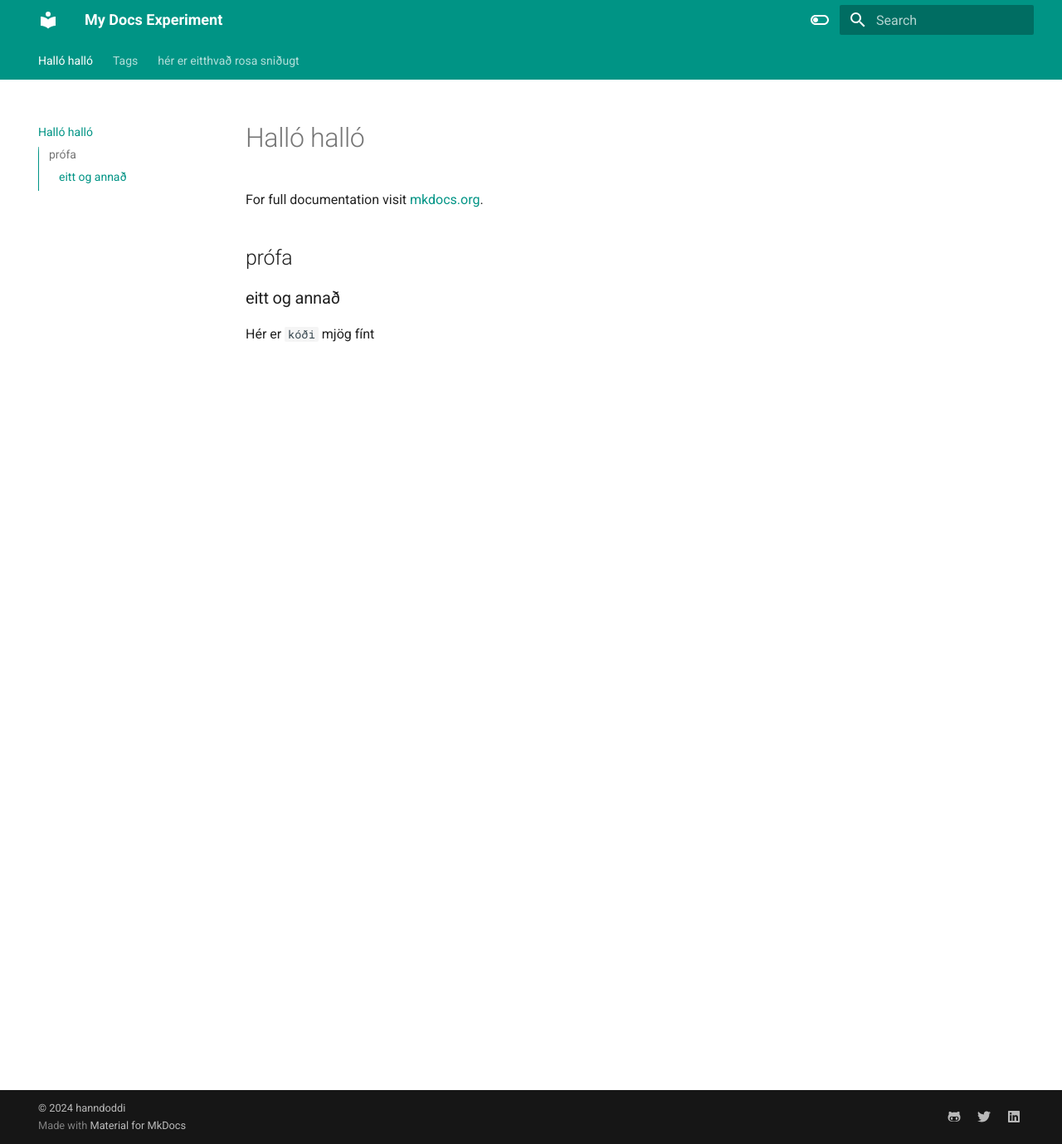
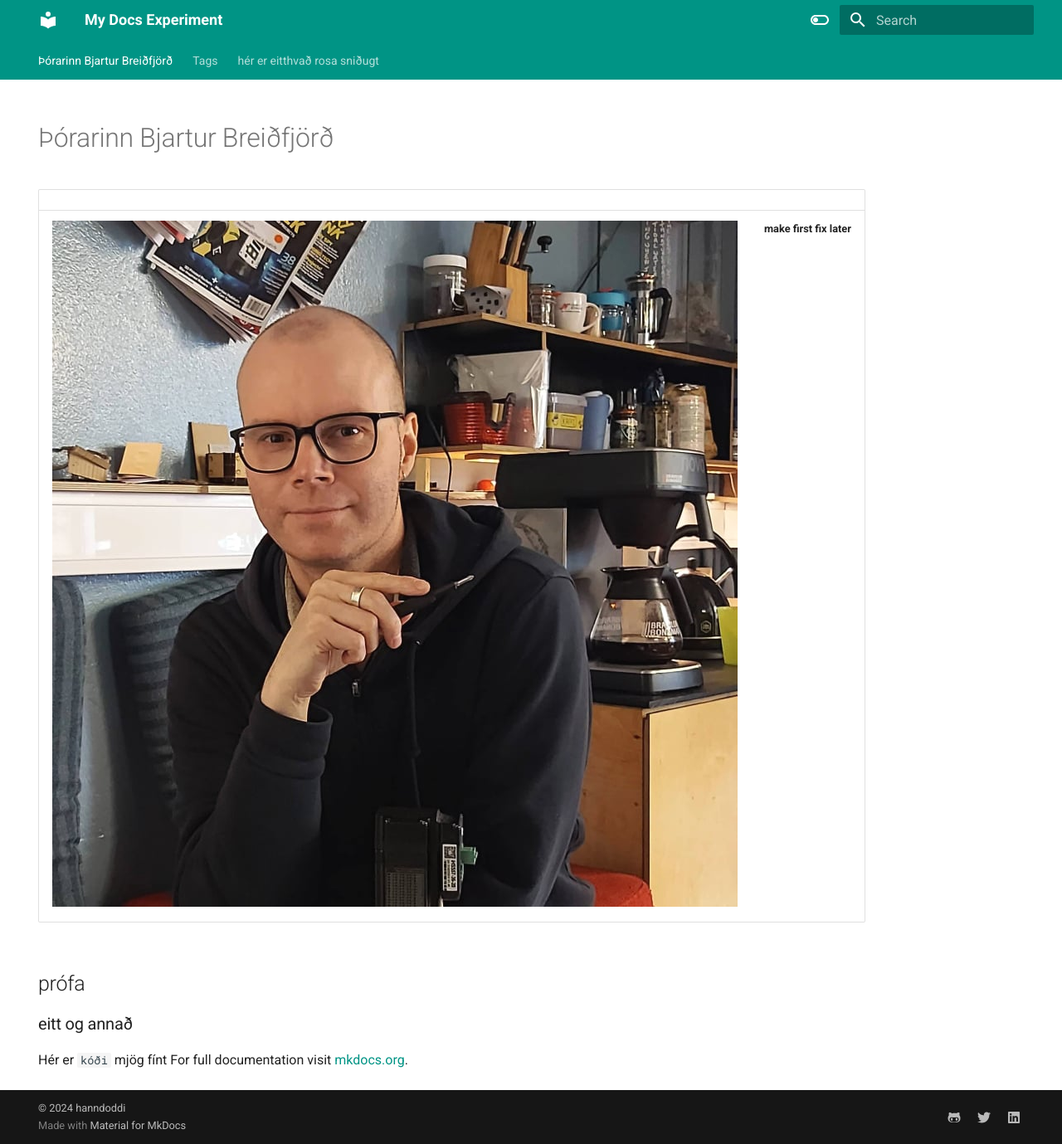
Before and after one commit to hanndoddi/mkdocs, an MkDocs documentation site: the page built from docs/index.md, in a window 1280 px wide and 1379 px high. Shown: the whole window at 83% size. Built offline with MkDocs 1.6.1 and Material for MkDocs 9.7.7, drawn with Linux system fonts in a browser that asks for light colours.

Commit message:
layout test

```diff
--- a/docs/index.md
+++ b/docs/index.md
@@ -1,9 +1,18 @@
-# Halló halló
+---
+hide:
+  - navigation
+  - toc
+---
 
-For full documentation visit [mkdocs.org](https://www.mkdocs.org).
+# Þórarinn Bjartur Breiðfjörð
+
+|   |   |
+|:---:|:---:|
+|![alt text](assets/thorarinn_bb_826x827px.jpeg)| **make first fix later**|
 
 ## prófa
 
 ### eitt og annað
 
 Hér er `kóði` mjög fínt
+For full documentation visit [mkdocs.org](https://www.mkdocs.org).
--- a/mkdocs.yml
+++ b/mkdocs.yml
@@ -58,9 +58,9 @@ markdown_extensions:
   - pymdownx.superfences
   - pymdownx.mark
   - attr_list
-  - pymdownx.emoji:
-      emoji_index: !!python/name:materialx.emoji.twemoji
-      emoji_generator: !!python/name:materialx.emoji.to_svg
+  #- pymdownx.emoji:
+   #   emoji_index: !!python/name:materialx.emoji.twemoji
+    #  emoji_generator: !!python/name:materialx.emoji.to_svg
 
 copyright: |
   &copy; 2024 <a href="https://github.com/hanndoddi"  target="_blank" rel="noopener">hanndoddi</a>
```
Also changed, not shown: docs/assets/thorarinn_bb_826x827px.jpeg (added).
